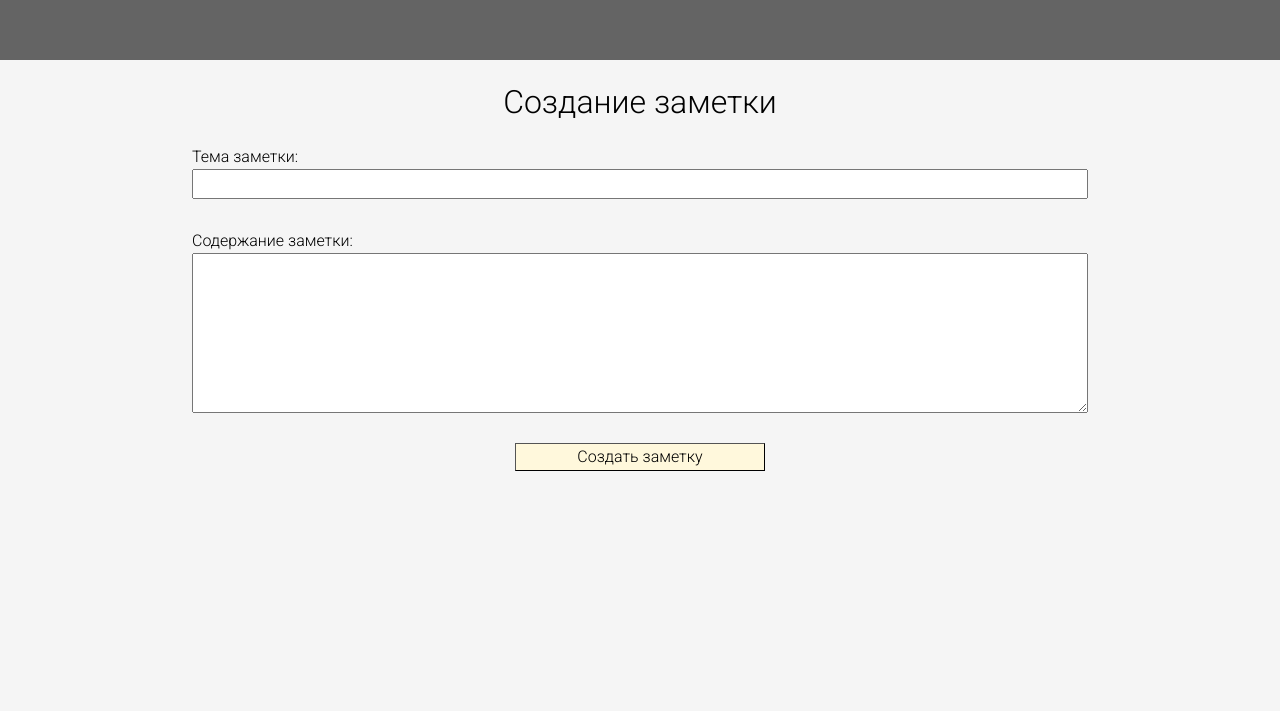
After one commit to topacademylabinsk/notes_fastapi, a FastAPI app: template app/templates/create_note.html in a window 1280 px wide. The commit adds this page. Shown: the top 711 px of the page. Run offline with FastAPI, Linux system fonts and the light colour scheme; the template is opened without the code that fills it, so the values that code supplies are empty; some libraries are stand-ins or nearby versions.

Commit message:
Changes to be committed: 	new file:   app/static/styles/auth.css 	modified:   app/static/styles/base.css 	new file:   app/static/styles/create_note.css 	modified:   app/static/styles/index.css 	new file:   app/static/styles/notes.css 	new file:   app/templates/auth.html 	modified:   app/templates/base.html 	new file:   app/templates/create_note.html 	modified:   app/templates/index.html 	new file:   app/templates/notes.html 	modified:   app/web.py

```diff
--- a/app/static/styles/base.css
+++ b/app/static/styles/base.css
@@ -7,3 +7,22 @@ body {
 
     background-color: whitesmoke;
 }
+
+header, main, footer {
+ width: 100%;
+}
+
+.header_container {
+    background-color: rgb(100, 100, 100);
+    height: 60px;
+}
+
+footer {
+    position: fixed;
+    bottom: 0;
+}
+
+.footer_container {
+    background-color: rgb(100, 100, 100);
+    height: 60px;
+}
--- /dev/null
+++ b/app/static/styles/create_note.css
@@ -0,0 +1,38 @@
+.main_container {
+    display: flex;
+    flex-direction: column;
+    justify-content: center;
+    align-items: center;
+}
+
+.main_container h1 {
+    margin: 25px 0px;
+    font-weight: 300;
+}
+
+.form_container {
+    display: flex;
+    width: 70%;
+}
+
+.form {
+    display: flex;
+    flex-direction: column;
+    justify-content: center;
+    align-items: center;
+    width: 100%;
+}
+
+.form_element {
+    display: flex;
+    flex-direction: column;
+    justify-content: center;
+    width: 100%;
+    margin-bottom: 30px;
+}
+
+.form button {
+    width: 250px;
+    background-color: cornsilk;
+    border-width: 1px;
+}
--- a/app/templates/base.html
+++ b/app/templates/base.html
@@ -24,7 +24,19 @@
 
 </head>
 <body>
-    {% block body %}
-    {% endblock %}
+    <header>
+        <div class="header_container">
+
+        </div>
+    </header>
+    <main>
+        {% block body %}
+        {% endblock %}
+    </main>
+    <footer>
+        <div class="footer_container">
+
+        </div>
+    </footer>
 </body>
 </html>
--- /dev/null
+++ b/app/templates/create_note.html
@@ -0,0 +1,25 @@
+{% extends "base.html" %}
+
+{% block styles %}
+    <link rel="stylesheet" href="styles/create_note.css">
+{% endblock %}
+
+{% block body %}
+    <div class="main_container">
+        <h1>Создание заметки</h1>
+        <div class="form_container">
+            <form class="form" hx-post="" hx-swap="none" hx-ext='json-enc'>
+                <div class="form_element">
+                    <p>Тема заметки:</p>
+                    <input type="text" name="note_title">
+                </div>
+                <div class="form_element">
+                    <p>Содержание заметки:</p>
+                    <textarea name="note_text"></textarea>
+                </div>
+                <button class="form_button" type="submit">Создать заметку</button>
+            </form>
+        </div>
+    </div>
+
+{% endblock %}
```
Also changed, not shown: app/static/styles/auth.css (added, +53 -0 lines), app/static/styles/index.css (deleted, +0 -23 lines), app/templates/auth.html (added, +33 -0 lines), app/templates/index.html (deleted, +0 -25 lines), app/templates/notes.html (added, +9 -0 lines), app/web.py (+22 -2 lines), app/static/styles/notes.css (added).
